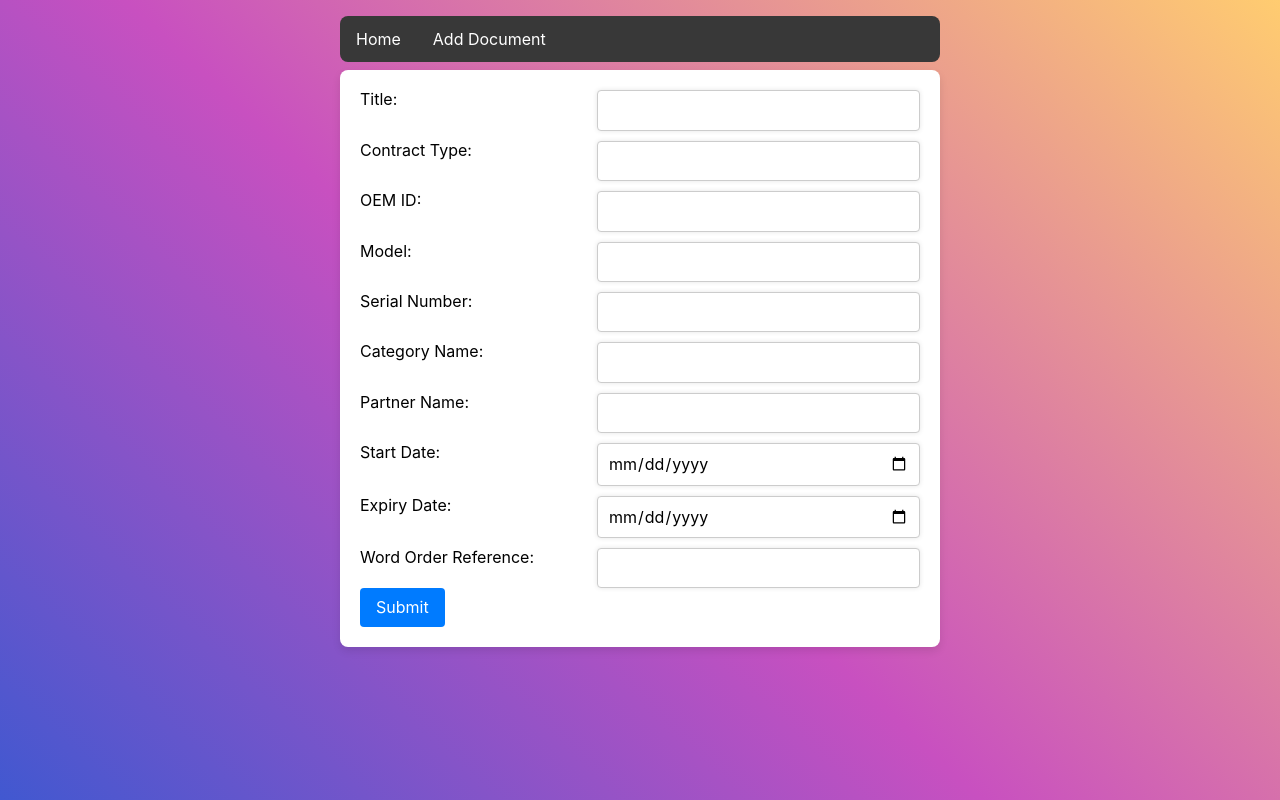
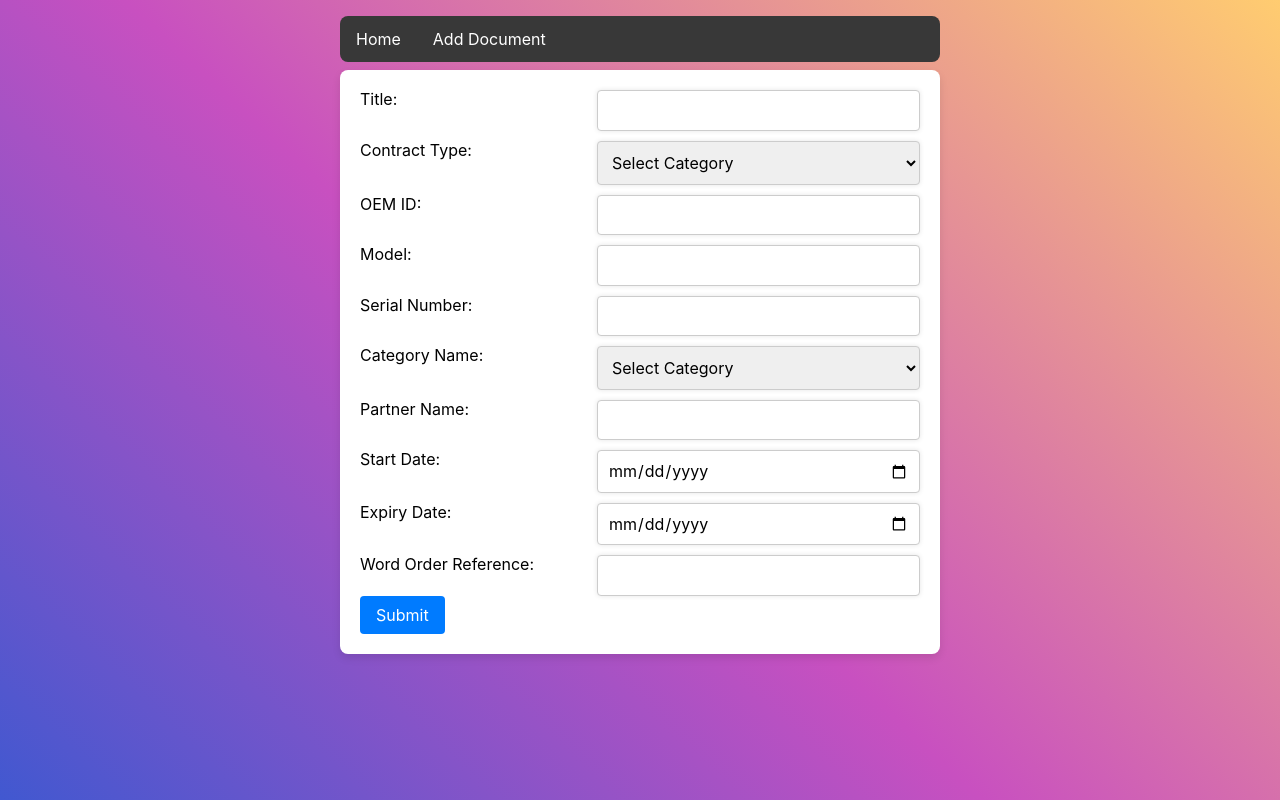
Before and after one commit to Junaid101/document-renewal-frontend, a React (Create React App) app: page /document/add in a window 1280 px wide. Built offline with nearby package versions, Linux system fonts and the light colour scheme.

Commit message:
drop down added

```diff
--- a/src/Pages/AddDocument.js
+++ b/src/Pages/AddDocument.js
@@ -70,18 +70,25 @@ export default function AddDocument() {
               type="text"
               id="title"
               name="title"
-              value={formData.name}
+              value={formData.title}
               onChange={handleChange}
             />
 
             <label htmlFor="contract_type">Contract Type:</label>
-            <input
+            <select
               type="text"
               id="contract_type"
               name="contract_type"
               value={formData.contract_type}
               onChange={handleChange}
-            />
+            >
+              <option value="">Select Category</option>
+              <option value="support">Support</option>
+              <option value="subscription">Subscription</option>
+              <option value="amc">AMC</option>
+              <option value="warranty">Warranty</option>
+
+            </select>
 
             <label htmlFor="oem_id">OEM ID:</label>
             <input
@@ -111,13 +118,24 @@ export default function AddDocument() {
             />
 
             <label htmlFor="category_name">Category Name:</label>
-            <input
+            <select
               type="text"
               id="category_name"
               name="category_name"
               value={formData.category_name}
               onChange={handleChange}
-            />
+            >
+              <option value="">Select Category</option>
+              <option value="enterprise_network_system">Network</option>
+              <option value="enterprise_system">System</option>
+              <option value="enterprise_database_system">Database System</option>
+              <option value="enterprise_card_system">Card System</option>
+              <option value="enterprise_software_solutions">Application</option>
+              <option value="peripherals_devices">Peripheral Devices</option>
+              <option value="personal_computing">Personal Computing</option>
+              <option value="data_center_devices">Data Center Passive Items</option>
+
+            </select>
 
             <label htmlFor="partner_name">Partner Name:</label>
             <input
```
